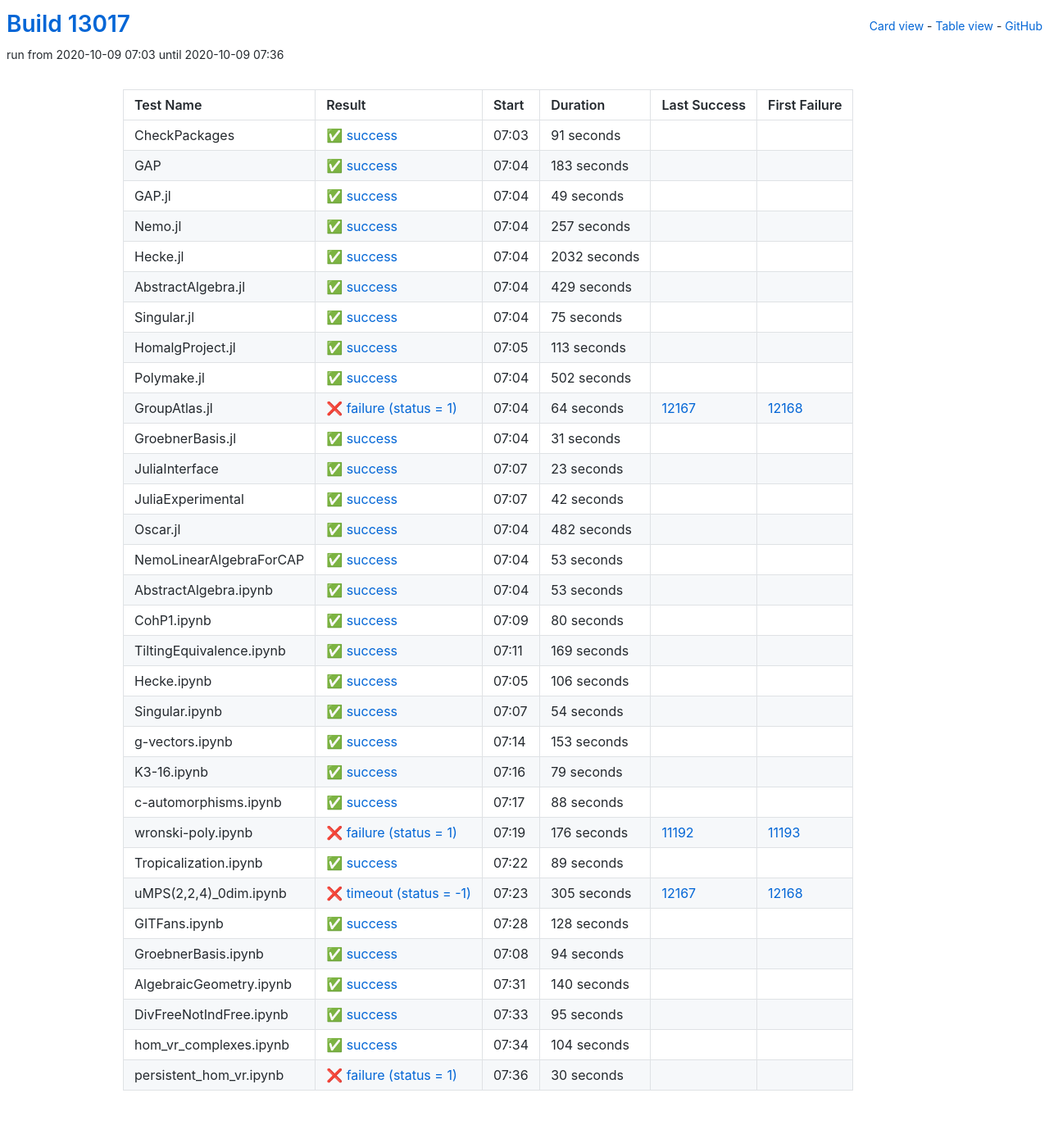
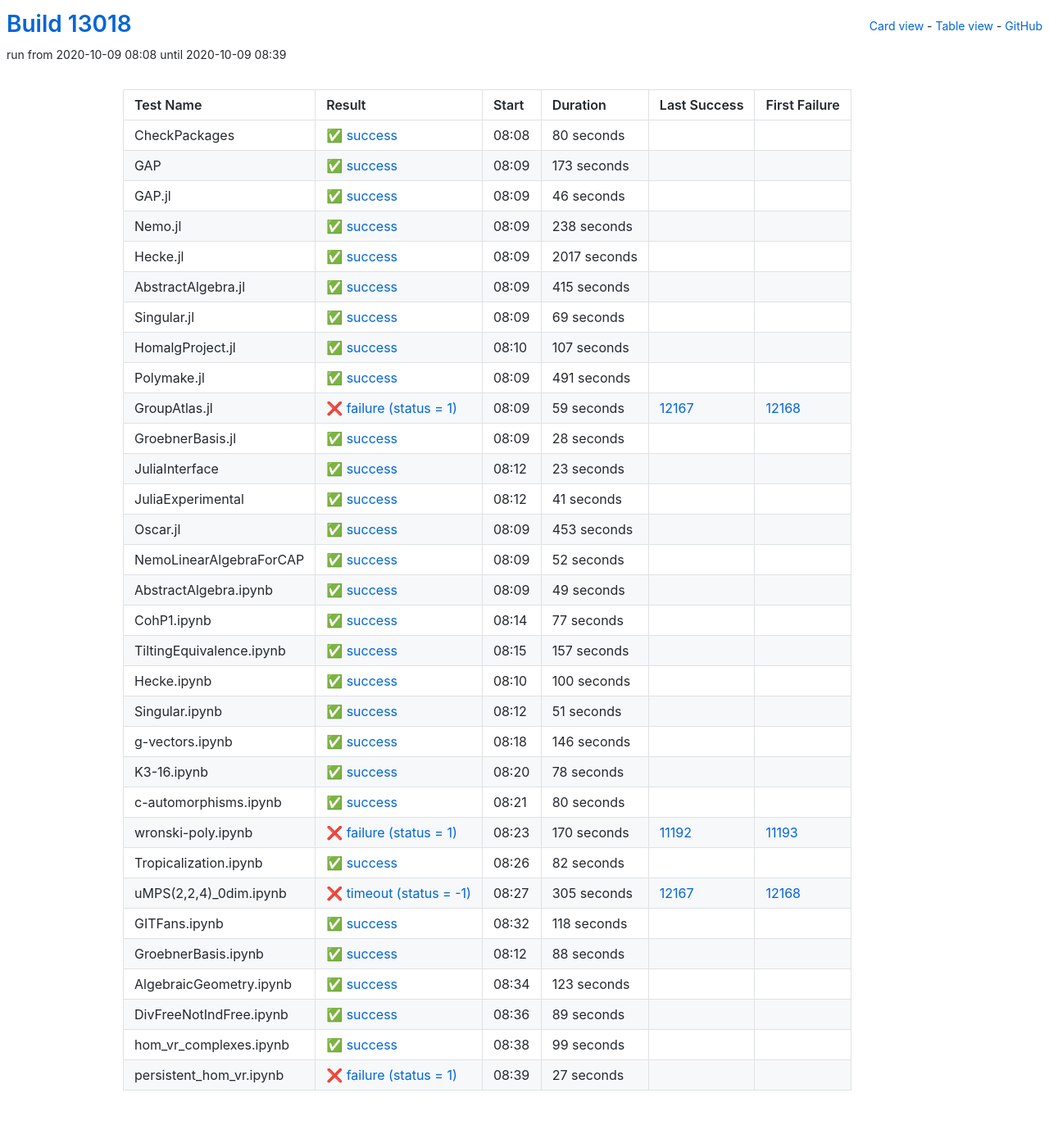
Before and after one commit to oscar-system/oscar-ci-status, a Jekyll site: the page built from table.html, in a window 1280 px wide. Shown: the whole page at 82% size. Built offline with Jekyll 4.4.1, drawn with Linux system fonts in a browser that asks for light colours.

Commit message:
Build #13018

```diff
--- a/_data/ci.yml
+++ b/_data/ci.yml
@@ -1,6 +1,6 @@
 ---
-build: 13017
-build_url: https://oscarci.mathematik.uni-kl.de/job/oscar/13017/
+build: 13018
+build_url: https://oscarci.mathematik.uni-kl.de/job/oscar/13018/
 job: oscar
 organization: oscar-system
 repo: oscar-ci-status
@@ -8,140 +8,140 @@
 tests:
 - name: CheckPackages
   id: checkpackages
-  log: https://oscarci.mathematik.uni-kl.de/job/oscar/13017/artifact/logs/build-13017/CheckPackages.log
-  start: 2020-10-09 07:03
+  log: https://oscarci.mathematik.uni-kl.de/job/oscar/13018/artifact/logs/build-13018/CheckPackages.log
+  start: 2020-10-09 08:08
   success: true
   exitcode: 0
   status: success
-  duration: 91
+  duration: 80
   last_success: false
   last_success_url:
   first_failure: false
   first_failure_url:
 - name: GAP
   id: gap
-  log: https://oscarci.mathematik.uni-kl.de/job/oscar/13017/artifact/logs/build-13017/GAP.log
-  start: 2020-10-09 07:04
+  log: https://oscarci.mathematik.uni-kl.de/job/oscar/13018/artifact/logs/build-13018/GAP.log
+  start: 2020-10-09 08:09
   success: true
   exitcode: 0
   status: success
-  duration: 183
+  duration: 173
   last_success: false
   last_success_url:
   first_failure: false
   first_failure_url:
 - name: GAP.jl
   id: gap-jl
-  log: https://oscarci.mathematik.uni-kl.de/job/oscar/13017/artifact/logs/build-13017/GAP.jl.log
-  start: 2020-10-09 07:04
+  log: https://oscarci.mathematik.uni-kl.de/job/oscar/13018/artifact/logs/build-13018/GAP.jl.log
+  start: 2020-10-09 08:09
   success: true
   exitcode: 0
   status: success
-  duration: 49
+  duration: 46
   last_success: false
   last_success_url:
   first_failure: false
   first_failure_url:
 - name: Nemo.jl
   id: nemo-jl
-  log: https://oscarci.mathematik.uni-kl.de/job/oscar/13017/artifact/logs/build-13017/Nemo.jl.log
-  start: 2020-10-09 07:04
+  log: https://oscarci.mathematik.uni-kl.de/job/oscar/13018/artifact/logs/build-13018/Nemo.jl.log
+  start: 2020-10-09 08:09
   success: true
   exitcode: 0
   status: success
-  duration: 257
+  duration: 238
   last_success: false
   last_success_url:
   first_failure: false
   first_failure_url:
 - name: Hecke.jl
   id: hecke-jl
-  log: https://oscarci.mathematik.uni-kl.de/job/oscar/13017/artifact/logs/build-13017/Hecke.jl.log
-  start: 2020-10-09 07:04
+  log: https://oscarci.mathematik.uni-kl.de/job/oscar/13018/artifact/logs/build-13018/Hecke.jl.log
+  start: 2020-10-09 08:09
   success: true
   exitcode: 0
   status: success
-  duration: 2032
+  duration: 2017
   last_success: false
   last_success_url:
   first_failure: false
   first_failure_url:
 - name: AbstractAlgebra.jl
   id: abstractalgebra-jl
-  log: https://oscarci.mathematik.uni-kl.de/job/oscar/13017/artifact/logs/build-13017/AbstractAlgebra.jl.log
-  start: 2020-10-09 07:04
+  log: https://oscarci.mathematik.uni-kl.de/job/oscar/13018/artifact/logs/build-13018/AbstractAlgebra.jl.log
+  start: 2020-10-09 08:09
   success: true
   exitcode: 0
   status: success
-  duration: 429
+  duration: 415
   last_success: false
   last_success_url:
   first_failure: false
   first_failure_url:
 - name: Singular.jl
   id: singular-jl
-  log: https://oscarci.mathematik.uni-kl.de/job/oscar/13017/artifact/logs/build-13017/Singular.jl.log
-  start: 2020-10-09 07:04
+  log: https://oscarci.mathematik.uni-kl.de/job/oscar/13018/artifact/logs/build-13018/Singular.jl.log
+  start: 2020-10-09 08:09
   success: true
   exitcode: 0
   status: success
-  duration: 75
+  duration: 69
   last_success: false
   last_success_url:
   first_failure: false
   first_failure_url:
 - name: HomalgProject.jl
   id: homalgproject-jl
-  log: https://oscarci.mathematik.uni-kl.de/job/oscar/13017/artifact/logs/build-13017/HomalgProject.jl.log
-  start: 2020-10-09 07:05
+  log: https://oscarci.mathematik.uni-kl.de/job/oscar/13018/artifact/logs/build-13018/HomalgProject.jl.log
+  start: 2020-10-09 08:10
   success: true
   exitcode: 0
   status: success
-  duration: 113
+  duration: 107
   last_success: false
   last_success_url:
   first_failure: false
   first_failure_url:
 - name: Polymake.jl
   id: polymake-jl
-  log: https://oscarci.mathematik.uni-kl.de/job/oscar/13017/artifact/logs/build-13017/Polymake.jl.log
-  start: 2020-10-09 07:04
+  log: https://oscarci.mathematik.uni-kl.de/job/oscar/13018/artifact/logs/build-13018/Polymake.jl.log
+  start: 2020-10-09 08:09
   success: true
   exitcode: 0
   status: success
-  duration: 502
+  duration: 491
   last_success: false
   last_success_url:
   first_failure: false
   first_failure_url:
 - name: GroupAtlas.jl
   id: groupatlas-jl
-  log: https://oscarci.mathematik.uni-kl.de/job/oscar/13017/artifact/logs/build-13017/GroupAtlas.jl.log
-  start: 2020-10-09 07:04
+  log: https://oscarci.mathematik.uni-kl.de/job/oscar/13018/artifact/logs/build-13018/GroupAtlas.jl.log
+  start: 2020-10-09 08:09
   success: false
   exitcode: 1
   status: failure
-  duration: 64
+  duration: 59
   last_success: 12167
   last_success_url: https://oscarci.mathematik.uni-kl.de/job/oscar/12167/
   first_failure: 12168
   first_failure_url: https://oscarci.mathematik.uni-kl.de/job/oscar/12168/
 - name: GroebnerBasis.jl
   id: groebnerbasis-jl
-  log: https://oscarci.mathematik.uni-kl.de/job/oscar/13017/artifact/logs/build-13017/GroebnerBasis.jl.log
-  start: 2020-10-09 07:04
+  log: https://oscarci.mathematik.uni-kl.de/job/oscar/13018/artifact/logs/build-13018/GroebnerBasis.jl.log
+  start: 2020-10-09 08:09
   success: true
   exitcode: 0
   status: success
-  duration: 31
+  duration: 28
   last_success: false
   last_success_url:
   first_failure: false
   first_failure_url:
 - name: JuliaInterface
   id: juliainterface
-  log: https://oscarci.mathematik.uni-kl.de/job/oscar/13017/artifact/logs/build-13017/JuliaInterface.log
-  start: 2020-10-09 07:07
+  log: https://oscarci.mathematik.uni-kl.de/job/oscar/13018/artifact/logs/build-13018/JuliaInterface.log
+  start: 2020-10-09 08:12
   success: true
   exitcode: 0
   status: success
@@ -152,56 +152,128 @@
   first_failure_url:
 - name: JuliaExperimental
   id: juliaexperimental
-  log: https://oscarci.mathematik.uni-kl.de/job/oscar/13017/artifact/logs/build-13017/JuliaExperimental.log
-  start: 2020-10-09 07:07
+  log: https://oscarci.mathematik.uni-kl.de/job/oscar/13018/artifact/logs/build-13018/JuliaExperimental.log
+  start: 2020-10-09 08:12
   success: true
   exitcode: 0
   status: success
-  duration: 42
+  duration: 41
   last_success: false
   last_success_url:
   first_failure: false
   first_failure_url:
 - name: Oscar.jl
   id: oscar-jl
-  log: https://oscarci.mathematik.uni-kl.de/job/oscar/13017/artifact/logs/build-13017/Oscar.jl.log
-  start: 2020-10-09 07:04
+  log: https://oscarci.mathematik.uni-kl.de/job/oscar/13018/artifact/logs/build-13018/Oscar.jl.log
+  start: 2020-10-09 08:09
   success: true
   exitcode: 0
   status: success
-  duration: 482
+  duration: 453
   last_success: false
   last_success_url:
   first_failure: false
   first_failure_url:
 - name: NemoLinearAlgebraForCAP
   id: nemolinearalgebraforcap
-  log: https://oscarci.mathematik.uni-kl.de/job/oscar/13017/artifact/logs/build-13017/NemoLinearAlgebraForCAP.log
-  start: 2020-10-09 07:04
+  log: https://oscarci.mathematik.uni-kl.de/job/oscar/13018/artifact/logs/build-13018/NemoLinearAlgebraForCAP.log
+  start: 2020-10-09 08:09
   success: true
   exitcode: 0
   status: success
-  duration: 53
+  duration: 52
   last_success: false
   last_success_url:
   first_failure: false
   first_failure_url:
 - name: AbstractAlgebra.ipynb
   id: abstractalgebra-ipynb
-  log: https://oscarci.mathematik.uni-kl.de/job/oscar/13017/artifact/logs/build-13017/AbstractAlgebra.ipynb.log
-  start: 2020-10-09 07:04
+  log: https://oscarci.mathematik.uni-kl.de/job/oscar/13018/artifact/logs/build-13018/AbstractAlgebra.ipynb.log
+  start: 2020-10-09 08:09
   success: true
   exitcode: 0
   status: success
-  duration: 53
+  duration: 49
   last_success: false
   last_success_url:
   first_failure: false
   first_failure_url:
 - name: CohP1.ipynb
   id: cohp1-ipynb
-  log: https://oscarci.mathematik.uni-kl.de/job/oscar/13017/artifact/logs/build-13017/CohP1.ipynb.log
-  start: 2020-10-09 07:09
+  log: https://oscarci.mathematik.uni-kl.de/job/oscar/13018/artifact/logs/build-13018/CohP1.ipynb.log
+  start: 2020-10-09 08:14
+  success: true
+  exitcode: 0
+  status: success
+  duration: 77
+  last_success: false
+  last_success_url:
+  first_failure: false
+  first_failure_url:
+- name: TiltingEquivalence.ipynb
+  id: tiltingequivalence-ipynb
+  log: https://oscarci.mathematik.uni-kl.de/job/oscar/13018/artifact/logs/build-13018/TiltingEquivalence.ipynb.log
+  start: 2020-10-09 08:15
+  success: true
+  exitcode: 0
+  status: success
+  duration: 157
+  last_success: false
+  last_success_url:
+  first_failure: false
+  first_failure_url:
+- name: Hecke.ipynb
+  id: hecke-ipynb
+  log: https://oscarci.mathematik.uni-kl.de/job/oscar/13018/artifact/logs/build-13018/Hecke.ipynb.log
+  start: 2020-10-09 08:10
+  success: true
+  exitcode: 0
+  status: success
+  duration: 100
+  last_success: false
+  last_success_url:
+  first_failure: false
+  first_failure_url:
+- name: Singular.ipynb
+  id: singular-ipynb
+  log: https://oscarci.mathematik.uni-kl.de/job/oscar/13018/artifact/logs/build-13018/Singular.ipynb.log
+  start: 2020-10-09 08:12
+  success: true
+  exitcode: 0
+  status: success
+  duration: 51
+  last_success: false
+  last_success_url:
+  first_failure: false
+  first_failure_url:
+- name: g-vectors.ipynb
+  id: g-vectors-ipynb
+  log: https://oscarci.mathematik.uni-kl.de/job/oscar/13018/artifact/logs/build-13018/g-vectors.ipynb.log
+  start: 2020-10-09 08:18
+  success: true
+  exitcode: 0
+  status: success
+  duration: 146
+  last_success: false
+  last_success_url:
+  first_failure: false
+  first_failure_url:
+- name: K3-16.ipynb
+  id: k3-16-ipynb
+  log: https://oscarci.mathematik.uni-kl.de/job/oscar/13018/artifact/logs/build-13018/K3-16.ipynb.log
+  start: 2020-10-09 08:20
+  success: true
+  exitcode: 0
+  status: success
+  duration: 78
+  last_success: false
+  last_success_url:
+  first_failure: false
+  first_failure_url:
+- name: c-automorphisms.ipynb
+  id: c-automorphisms-ipynb
+  log: https://oscarci.mathematik.uni-kl.de/job/oscar/13018/artifact/logs/build-13018/c-automorphisms.ipynb.log
+  start: 2020-10-09 08:21
   success: true
   exitcode: 0
   status: success
@@ -210,106 +282,34 @@
   last_success_url:
   first_failure: false
   first_failure_url:
-- name: TiltingEquivalence.ipynb
-  id: tiltingequivalence-ipynb
-  log: https://oscarci.mathematik.uni-kl.de/job/oscar/13017/artifact/logs/build-13017/TiltingEquivalence.ipynb.log
-  start: 2020-10-09 07:11
-  success: true
-  exitcode: 0
-  status: success
-  duration: 169
-  last_success: false
-  last_success_url:
-  first_failure: false
-  first_failure_url:
-- name: Hecke.ipynb
-  id: hecke-ipynb
-  log: https://oscarci.mathematik.uni-kl.de/job/oscar/13017/artifact/logs/build-13017/Hecke.ipynb.log
-  start: 2020-10-09 07:05
-  success: true
-  exitcode: 0
-  status: success
-  duration: 106
-  last_success: false
-  last_success_url:
-  first_failure: false
-  first_failure_url:
-- name: Singular.ipynb
-  id: singular-ipynb
-  log: https://oscarci.mathematik.uni-kl.de/job/oscar/13017/artifact/logs/build-13017/Singular.ipynb.log
-  start: 2020-10-09 07:07
-  success: true
-  exitcode: 0
-  status: success
-  duration: 54
-  last_success: false
-  last_success_url:
-  first_failure: false
-  first_failure_url:
-- name: g-vectors.ipynb
-  id: g-vectors-ipynb
-  log: https://oscarci.mathematik.uni-kl.de/job/oscar/13017/artifact/logs/build-13017/g-vectors.ipynb.log
-  start: 2020-10-09 07:14
-  success: true
-  exitcode: 0
-  status: success
-  duration: 153
-  last_success: false
-  last_success_url:
-  first_failure: false
-  first_failure_url:
-- name: K3-16.ipynb
-  id: k3-16-ipynb
-  log: https://oscarci.mathematik.uni-kl.de/job/oscar/13017/artifact/logs/build-13017/K3-16.ipynb.log
-  start: 2020-10-09 07:16
-  success: true
-  exitcode: 0
-  status: success
-  duration: 79
-  last_success: false
-  last_success_url:
-  first_failure: false
-  first_failure_url:
-- name: c-automorphisms.ipynb
-  id: c-automorphisms-ipynb
-  log: https://oscarci.mathematik.uni-kl.de/job/oscar/13017/artifact/logs/build-13017/c-automorphisms.ipynb.log
-  start: 2020-10-09 07:17
-  success: true
-  exitcode: 0
-  status: success
-  duration: 88
-  last_success: false
-  last_success_url:
-  first_failure: false
-  first_failure_url:
 - name: wronski-poly.ipynb
   id: wronski-poly-ipynb
-  log: https://oscarci.mathematik.uni-kl.de/job/oscar/13017/artifact/logs/build-13017/wronski-poly.ipynb.log
-  start: 2020-10-09 07:19
+  log: https://oscarci.mathematik.uni-kl.de/job/oscar/13018/artifact/logs/build-13018/wronski-poly.ipynb.log
+  start: 2020-10-09 08:23
   success: false
   exitcode: 1
   status: failure
-  duration: 176
+  duration: 170
   last_success: 11192
   last_success_url: https://oscarci.mathematik.uni-kl.de/job/oscar/11192/
   first_failure: 11193
   first_failure_url: https://oscarci.mathematik.uni-kl.de/job/oscar/11193/
 - name: Tropicalization.ipynb
   id: tropicalization-ipynb
-  log: https://oscarci.mathematik.uni-kl.de/job/oscar/13017/artifact/logs/build-13017/Tropicalization.ipynb.log
-  start: 2020-10-09 07:22
+  log: https://oscarci.mathematik.uni-kl.de/job/oscar/13018/artifact/logs/build-13018/Tropicalization.ipynb.log
+  start: 2020-10-09 08:26
   success: true
   exitcode: 0
   status: success
-  duration: 89
+  duration: 82
   last_success: false
   last_success_url:
   first_failure: false
   first_failure_url:
 - name: uMPS(2,2,4)_0dim.ipynb
   id: umps-2-2-4-0dim-ipynb
-  log: https://oscarci.mathematik.uni-kl.de/job/oscar/13017/artifact/logs/build-13017/uMPS-2-2-4-_0dim.ipynb.log
-  start: 2020-10-09 07:23
+  log: https://oscarci.mathematik.uni-kl.de/job/oscar/13018/artifact/logs/build-13018/uMPS-2-2-4-_0dim.ipynb.log
+  start: 2020-10-09 08:27
   success: false
   exitcode: -1
   status: timeout
@@ -320,72 +320,72 @@
   first_failure_url: https://oscarci.mathematik.uni-kl.de/job/oscar/12168/
 - name: GITFans.ipynb
   id: gitfans-ipynb
-  log: https://oscarci.mathematik.uni-kl.de/job/oscar/13017/artifact/logs/build-13017/GITFans.ipynb.log
-  start: 2020-10-09 07:28
+  log: https://oscarci.mathematik.uni-kl.de/job/oscar/13018/artifact/logs/build-13018/GITFans.ipynb.log
+  start: 2020-10-09 08:32
   success: true
   exitcode: 0
   status: success
-  duration: 128
+  duration: 118
   last_success: false
   last_success_url:
   first_failure: false
   first_failure_url:
 - name: GroebnerBasis.ipynb
   id: groebnerbasis-ipynb
-  log: https://oscarci.mathematik.uni-kl.de/job/oscar/13017/artifact/logs/build-13017/GroebnerBasis.ipynb.log
-  start: 2020-10-09 07:08
+  log: https://oscarci.mathematik.uni-kl.de/job/oscar/13018/artifact/logs/build-13018/GroebnerBasis.ipynb.log
+  start: 2020-10-09 08:12
   success: true
   exitcode: 0
   status: success
-  duration: 94
+  duration: 88
   last_success: false
   last_success_url:
   first_failure: false
   first_failure_url:
 - name: AlgebraicGeometry.ipynb
   id: algebraicgeometry-ipynb
-  log: https://oscarci.mathematik.uni-kl.de/job/oscar/13017/artifact/logs/build-13017/AlgebraicGeometry.ipynb.log
-  start: 2020-10-09 07:31
+  log: https://oscarci.mathematik.uni-kl.de/job/oscar/13018/artifact/logs/build-13018/AlgebraicGeometry.ipynb.log
+  start: 2020-10-09 08:34
   success: true
   exitcode: 0
   status: success
-  duration: 140
+  duration: 123
   last_success: false
   last_success_url:
   first_failure: false
   first_failure_url:
 - name: DivFreeNotIndFree.ipynb
   id: divfreenotindfree-ipynb
-  log: https://oscarci.mathematik.uni-kl.de/job/oscar/13017/artifact/logs/build-13017/DivFreeNotIndFree.ipynb.log
-  start: 2020-10-09 07:33
+  log: https://oscarci.mathematik.uni-kl.de/job/oscar/13018/artifact/logs/build-13018/DivFreeNotIndFree.ipynb.log
+  start: 2020-10-09 08:36
   success: true
   exitcode: 0
   status: success
-  duration: 95
+  duration: 89
   last_success: false
   last_success_url:
   first_failure: false
   first_failure_url:
 - name: hom_vr_complexes.ipynb
   id: hom-vr-complexes-ipynb
-  log: https://oscarci.mathematik.uni-kl.de/job/oscar/13017/artifact/logs/build-13017/hom_vr_complexes.ipynb.log
-  start: 2020-10-09 07:34
+  log: https://oscarci.mathematik.uni-kl.de/job/oscar/13018/artifact/logs/build-13018/hom_vr_complexes.ipynb.log
+  start: 2020-10-09 08:38
   success: true
   exitcode: 0
   status: success
-  duration: 104
+  duration: 99
   last_success: false
   last_success_url:
   first_failure: false
   first_failure_url:
 - name: persistent_hom_vr.ipynb
   id: persistent-hom-vr-ipynb
-  log: https://oscarci.mathematik.uni-kl.de/job/oscar/13017/artifact/logs/build-13017/persistent_hom_vr.ipynb.log
-  start: 2020-10-09 07:36
+  log: https://oscarci.mathematik.uni-kl.de/job/oscar/13018/artifact/logs/build-13018/persistent_hom_vr.ipynb.log
+  start: 2020-10-09 08:39
   success: false
   exitcode: 1
   status: failure
-  duration: 30
+  duration: 27
   last_success: false
   last_success_url:
   first_failure: false
```
Also changed, not shown: README.md.
